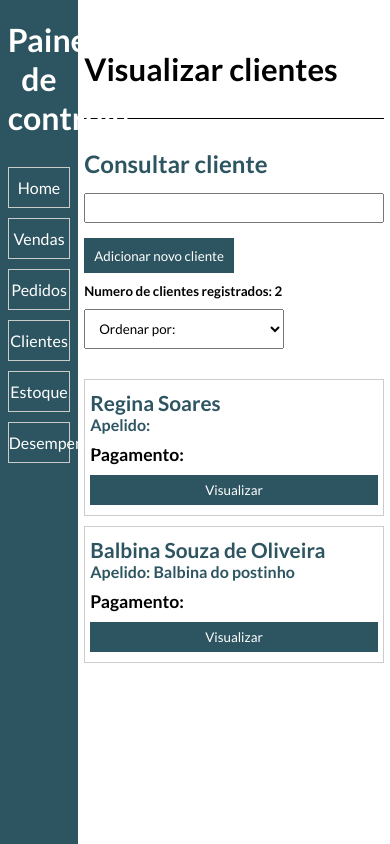
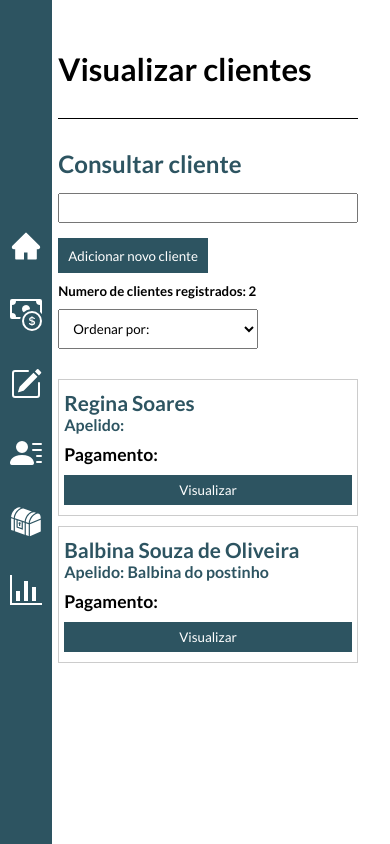
Before and after one commit to heitor2002/gerenciador-de-vendas, a React (Vite) app: page /clients in a window 390 px wide. Built offline with nearby package versions, Linux system fonts and the light colour scheme; data requests are answered from the project's data file.

Commit message:
feat: criação de menu mobile.

```diff
--- a/src/App.jsx
+++ b/src/App.jsx
@@ -14,13 +14,16 @@ import "./styles/main.css";
 import NotFound from "./components/NotFound";
 import ClientRegisterPage from "./components/clientsPage/ClientRegisterPage";
 import SingleClientSales from "./components/salesPage/SingleClientSales";
+import { AiOutlineMenu } from 'react-icons/ai';
+import MobileMenu from "./components/MobileMenu";
 
 function App() {
   return (
     <>
       <Router>
         <div className="flex-panel-content">
-          <Header />
+          {/* <Header /> */}
+          <MobileMenu />
           <div className="panel-content">
             <Routes>
               <Route path="/" element={<Home />} />
--- /dev/null
+++ b/src/components/MobileMenu.jsx
@@ -0,0 +1,25 @@
+import { AiFillHome } from 'react-icons/ai';
+import { BsCashCoin, BsPencilSquare, BsFillPersonLinesFill } from 'react-icons/bs';
+import { GiLockedChest } from "react-icons/gi";
+import { GoGraph } from "react-icons/go";
+
+const MobileMenu = () => {
+    return (
+        <>
+        <div className="mobile-menu">
+            <nav>
+                <ul>
+                    <li><AiFillHome /></li>
+                    <li><BsCashCoin /></li>
+                    <li><BsPencilSquare /></li>
+                    <li><BsFillPersonLinesFill /></li>
+                    <li><GiLockedChest /></li>
+                    <li><GoGraph /></li>
+                </ul>
+            </nav>
+        </div>
+        </>
+    )
+}
+
+export default MobileMenu;
--- a/src/components/clientsPage/Clients.jsx
+++ b/src/components/clientsPage/Clients.jsx
@@ -16,6 +16,12 @@ const Clients = () => {
   const [filterClient, setFilterClient] = useState("");
 
   var lengthClients = dataFetchInformations.length;
+
+  const { dataFetchInformations: sales} = fetchClients(`http://localhost:${ports.data}/sales`)
+  const { dataFetchInformations: paymentHistory } = fetchClients(`http://localhost:${ports.data}/paymentHistory`)
+
+  console.log(sales)
+  console.log(paymentHistory)
 
   const clientsInformations = dataFetchInformations.sort((x, y) => {
     let a = x.clientName.toUpperCase(),
--- a/src/styles/components/_Header.scss
+++ b/src/styles/components/_Header.scss
@@ -31,3 +31,28 @@ header{
         }
     }
 }
+
+.mobile-menu{
+    height: 100vh;
+    position: sticky;
+    top: 0;
+    background-color: $primary-color;
+    color: white;
+    font-size: 2rem;
+    padding: 0 10px;
+    display: flex;
+    justify-content: center;
+    align-items: center;
+    nav{
+        ul{
+            display: flex;
+            flex-direction: column;
+            gap: 30px;
+            li{
+                &:hover{
+                    transform: scale(1.07);
+                }
+            }
+        }
+    }
+}
--- a/src/styles/main.css
+++ b/src/styles/main.css
@@ -107,6 +107,28 @@ header ul a li {
 header ul a li:hover {
   color: rgb(45, 84, 97);
   background-color: #ccc;
+}
+
+.mobile-menu {
+  height: 100vh;
+  position: -webkit-sticky;
+  position: sticky;
+  top: 0;
+  background-color: rgb(45, 84, 97);
+  color: white;
+  font-size: 2rem;
+  padding: 0 10px;
+  display: flex;
+  justify-content: center;
+  align-items: center;
+}
+.mobile-menu nav ul {
+  display: flex;
+  flex-direction: column;
+  gap: 30px;
+}
+.mobile-menu nav ul li:hover {
+  transform: scale(1.07);
 }
 
 .content-clients-page {
```
Also changed, not shown: 1 other file (tests, documents, lock files or other folders).
